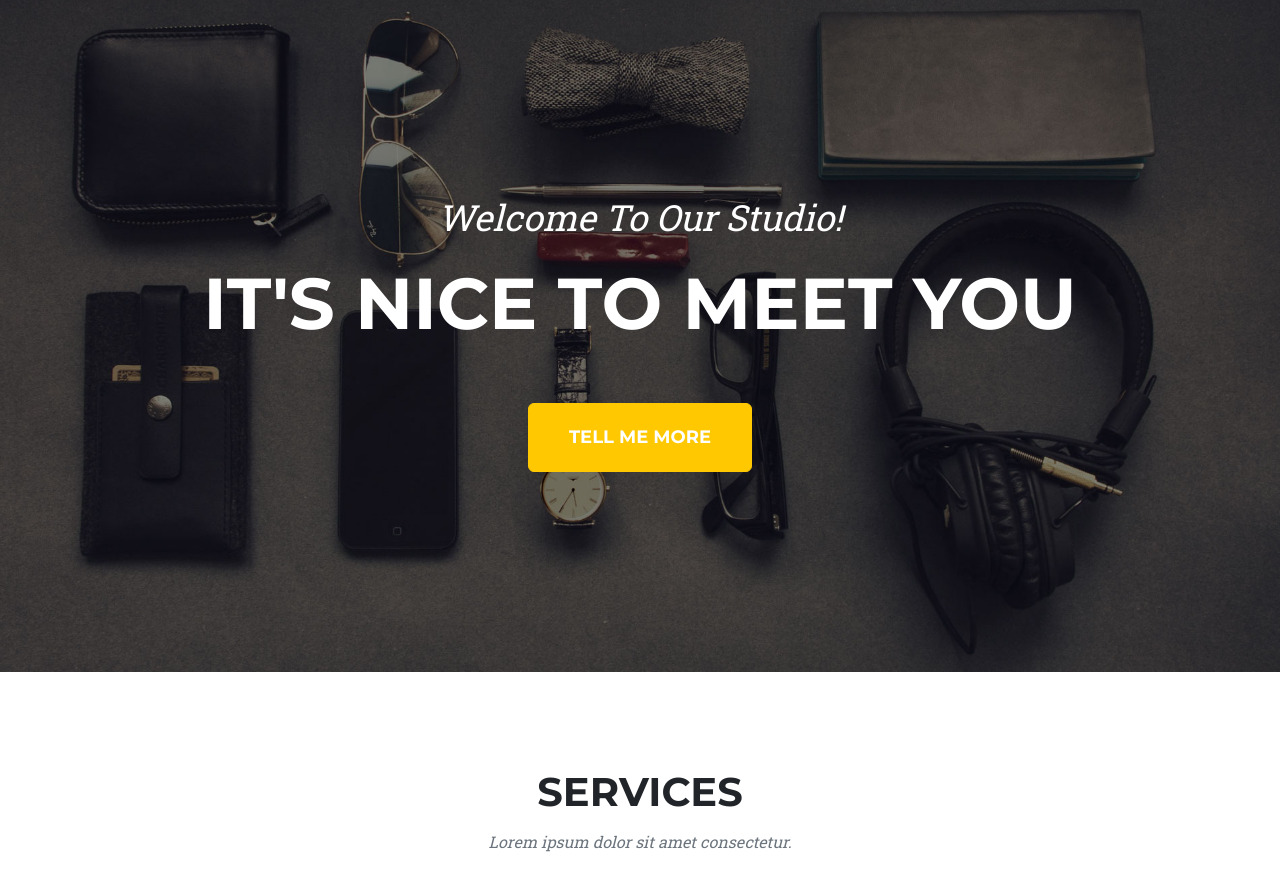
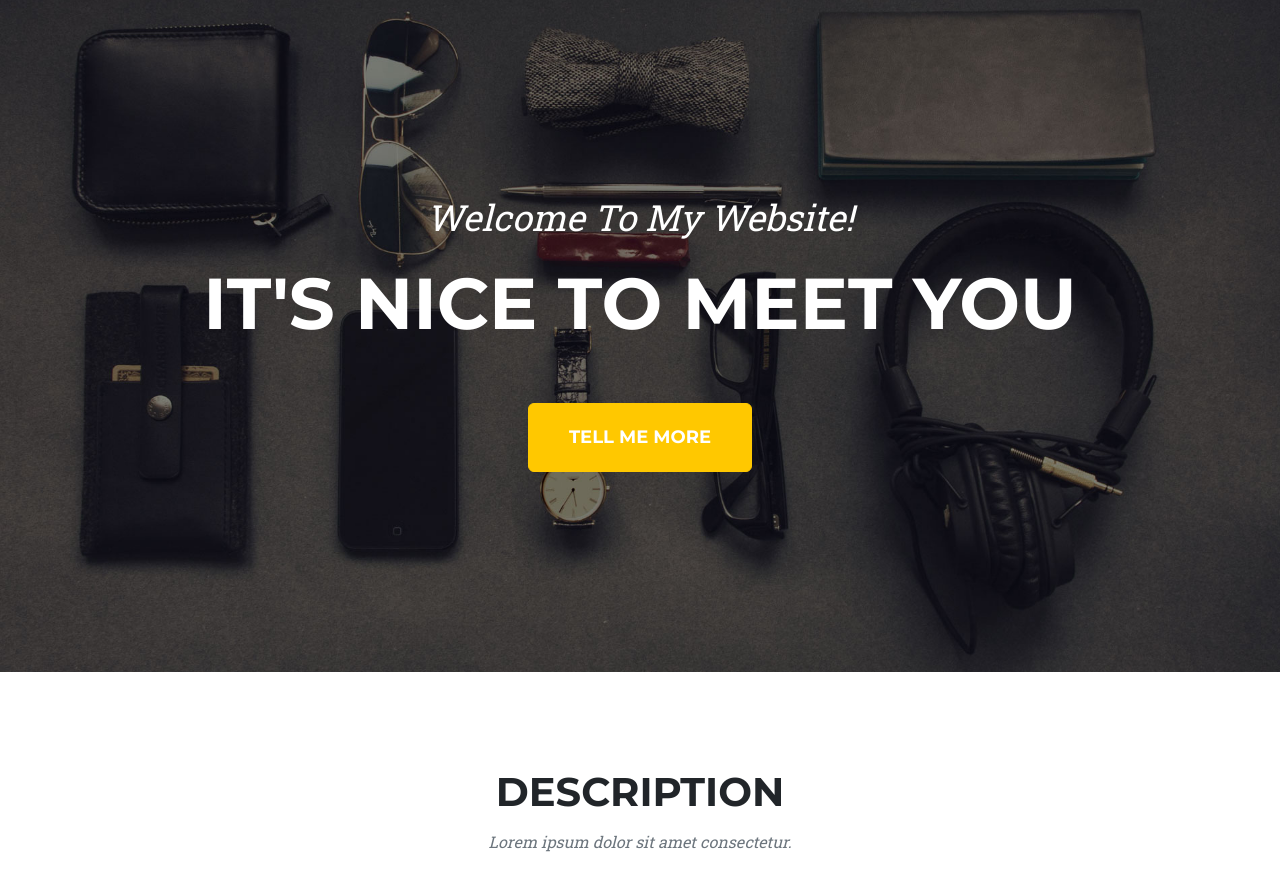
Before and after one commit to Seonyoungsyl/myfirstdepository, a plain HTML site: page index.html in a window 1280 px wide. Shown: the part 73-952 px from the top of the page. Drawn offline with nearby package versions, Linux system fonts and the light colour scheme.

Commit message:
Website and Description
Changed from Studio to Website, Services to Description

```diff
--- a/index.html
+++ b/index.html
@@ -39,7 +39,7 @@
         <!-- Masthead-->
         <header class="masthead">
             <div class="container">
-                <div class="masthead-subheading">Welcome To Our Studio!</div>
+                <div class="masthead-subheading">Welcome To My Website!</div>
                 <div class="masthead-heading text-uppercase">It's Nice To Meet You</div>
                 <a class="btn btn-primary btn-xl text-uppercase" href="#services">Tell Me More</a>
             </div>
@@ -48,7 +48,7 @@
         <section class="page-section" id="services">
             <div class="container">
                 <div class="text-center">
-                    <h2 class="section-heading text-uppercase">Services</h2>
+                    <h2 class="section-heading text-uppercase">Description</h2>
                     <h3 class="section-subheading text-muted">Lorem ipsum dolor sit amet consectetur.</h3>
                 </div>
                 <div class="row text-center">
```
